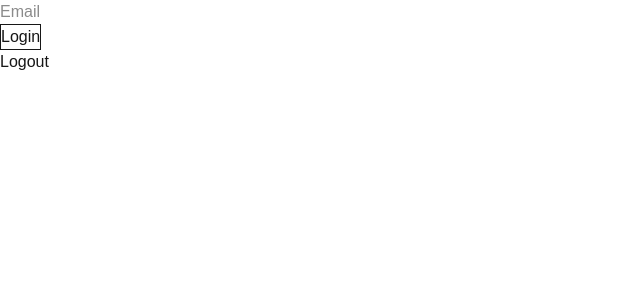
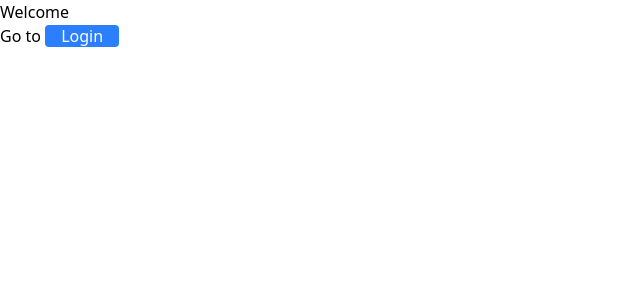
Before and after one commit to gmoniava/my-app, a Next.js app: page / in a window 1280 px wide. Shown: the top 300 px of the page, without its empty margins (0-640 px from the left). Built offline with nearby package versions, Linux system fonts and the light colour scheme.

Commit message:
first steps in auth

```diff
--- a/src/app/globals.css
+++ b/src/app/globals.css
@@ -1,24 +1,5 @@
 @import "tailwindcss";
 
-@theme {
-  --font-sans: var(--font-geist-sans);
-  --font-mono: var(--font-geist-mono);
+.btn-primary {
+  @apply px-4 rounded bg-blue-500 text-white;
 }
-
-:root {
-  --background: #ffffff;
-  --foreground: #171717;
-}
-
-@media (prefers-color-scheme: dark) {
-  :root {
-    --background: #0a0a0a;
-    --foreground: #ededed;
-  }
-}
-
-body {
-  color: var(--foreground);
-  background: var(--background);
-  font-family: Arial, Helvetica, sans-serif;
-}
--- /dev/null
+++ b/src/app/lib/auth.ts
@@ -0,0 +1,64 @@
+"use server";
+
+import { SignJWT, jwtVerify } from "jose";
+import { cookies } from "next/headers";
+import { NextRequest, NextResponse } from "next/server";
+
+const secretKey = process.env.SECRET_KEY;
+const key = new TextEncoder().encode(secretKey);
+
+export async function decrypt(input: string): Promise<any> {
+  const { payload } = await jwtVerify(input, key, {
+    algorithms: ["HS256"],
+  });
+  return payload;
+}
+
+export async function encrypt(payload: any) {
+  return await new SignJWT(payload)
+    .setProtectedHeader({ alg: "HS256" })
+    .setIssuedAt()
+    .setExpirationTime("10 sec from now")
+    .sign(key);
+}
+
+export async function login(formData: FormData) {
+  // Verify credentials && get the user
+
+  const user = { email: formData.get("email"), name: "John" };
+
+  // Create the session
+  const expires = new Date(Date.now() + 10 * 1000);
+  const session = await encrypt({ user, expires });
+
+  // Save the session in a cookie
+  (await cookies()).set("session", session, { expires, httpOnly: true });
+}
+
+export async function logout() {
+  // Destroy the session
+  (await cookies()).set("session", "", { expires: new Date(0) });
+}
+
+export async function getSession() {
+  const session = (await cookies()).get("session")?.value;
+  if (!session) return null;
+  return await decrypt(session);
+}
+
+export async function updateSession(request: NextRequest) {
+  const session = request.cookies.get("session")?.value;
+  if (!session) return;
+
+  // Refresh the session so it doesn't expire
+  let parsed = await decrypt(session);
+  parsed.expires = new Date(Date.now() + 10 * 1000);
+  const res = NextResponse.next();
+  res.cookies.set({
+    name: "session",
+    value: await encrypt(parsed),
+    httpOnly: true,
+    expires: parsed.expires,
+  });
+  return res;
+}
--- /dev/null
+++ b/src/app/login/page.tsx
@@ -0,0 +1,42 @@
+import { redirect } from "next/navigation";
+import { login, getSession, logout } from "@/app/lib/auth";
+
+export default async function Page() {
+  const session = await getSession();
+  return (
+    <section>
+      <form
+        action={async (formData) => {
+          "use server";
+          await login(formData);
+          redirect("/");
+        }}
+        style={{ padding: 10 }}
+      >
+        <input
+          type="email"
+          name="email"
+          placeholder="Email"
+          className="border rounded "
+        />
+        <br />
+        <button className={"btn-primary"} type="submit">
+          Login
+        </button>
+      </form>
+      <form
+        action={async () => {
+          "use server";
+          // await logout();
+          redirect("/");
+        }}
+        style={{ padding: 10 }}
+      >
+        <button type="submit" className={"btn-primary"}>
+          Logout
+        </button>
+      </form>
+      <pre>{JSON.stringify(session, null, 2)}</pre>
+    </section>
+  );
+}
--- a/src/app/page.tsx
+++ b/src/app/page.tsx
@@ -1,33 +1,16 @@
 import { redirect } from "next/navigation";
-// import { getSession, login, logout } from "@/lib";
+import Link from "next/link";
 
 export default async function Page() {
-  // const session = await getSession();
   return (
-    <section>
-      <form
-        action={async (formData) => {
-          "use server";
-          // await login(formData);
-          redirect("/");
-        }}
-      >
-        <input type="email" placeholder="Email" />
-        <br />
-        <button className={"border"} type="submit">
+    <div>
+      Welcome
+      <div>
+        Go to{" "}
+        <Link className="btn-primary" href="/login">
           Login
-        </button>
-      </form>
-      <form
-        action={async () => {
-          "use server";
-          // await logout();
-          redirect("/");
-        }}
-      >
-        <button type="submit">Logout</button>
-      </form>
-      {/* <pre>{JSON.stringify(session, null, 2)}</pre> */}
-    </section>
+        </Link>
+      </div>
+    </div>
   );
 }
--- /dev/null
+++ b/src/middleware.ts
@@ -0,0 +1,6 @@
+import { NextRequest } from "next/server";
+import { updateSession } from "@/app/lib/auth";
+
+export async function middleware(request: NextRequest) {
+  return await updateSession(request);
+}
```
Also changed, not shown: package.json (+7 -6 lines), 1 other file (tests, documents, lock files or other folders).
